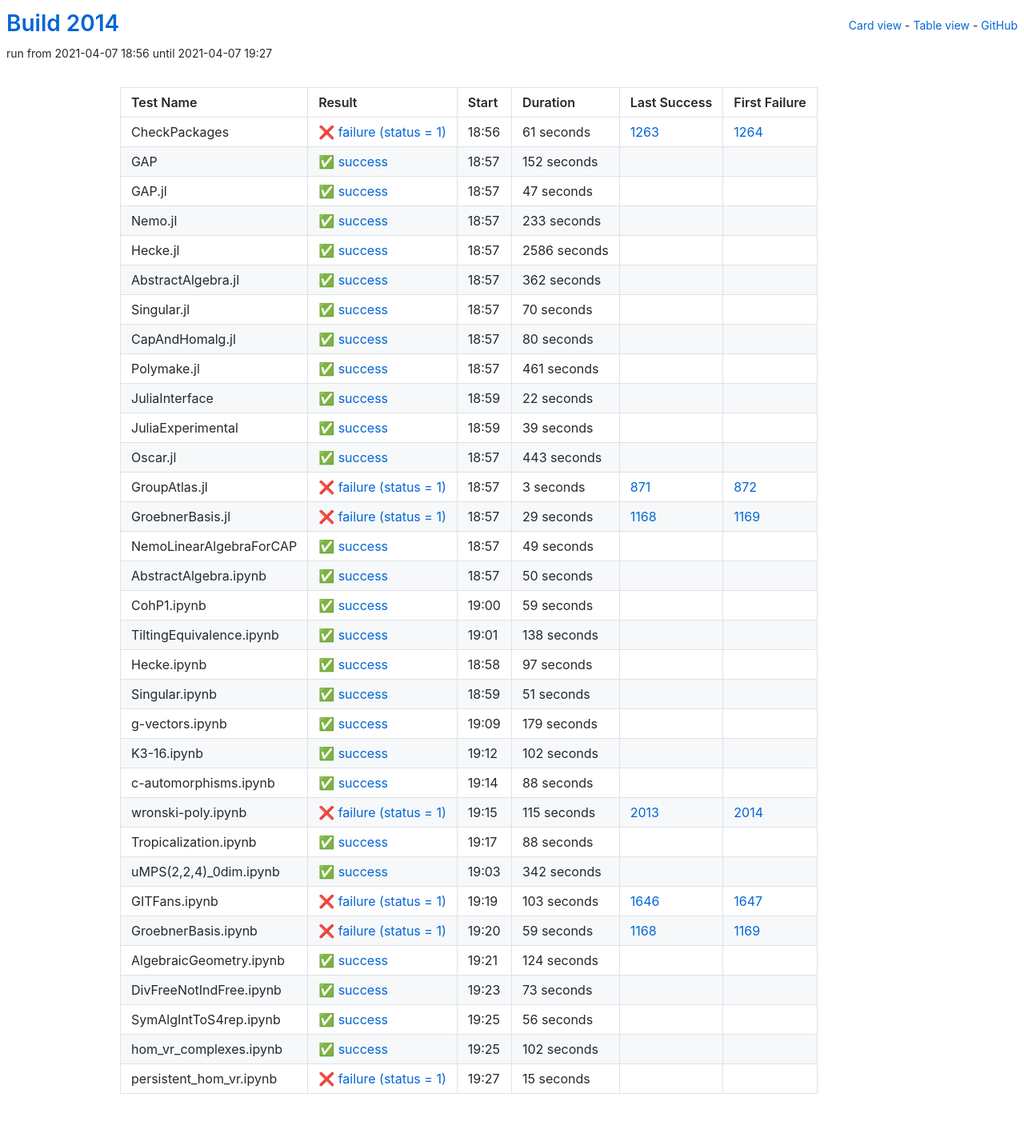
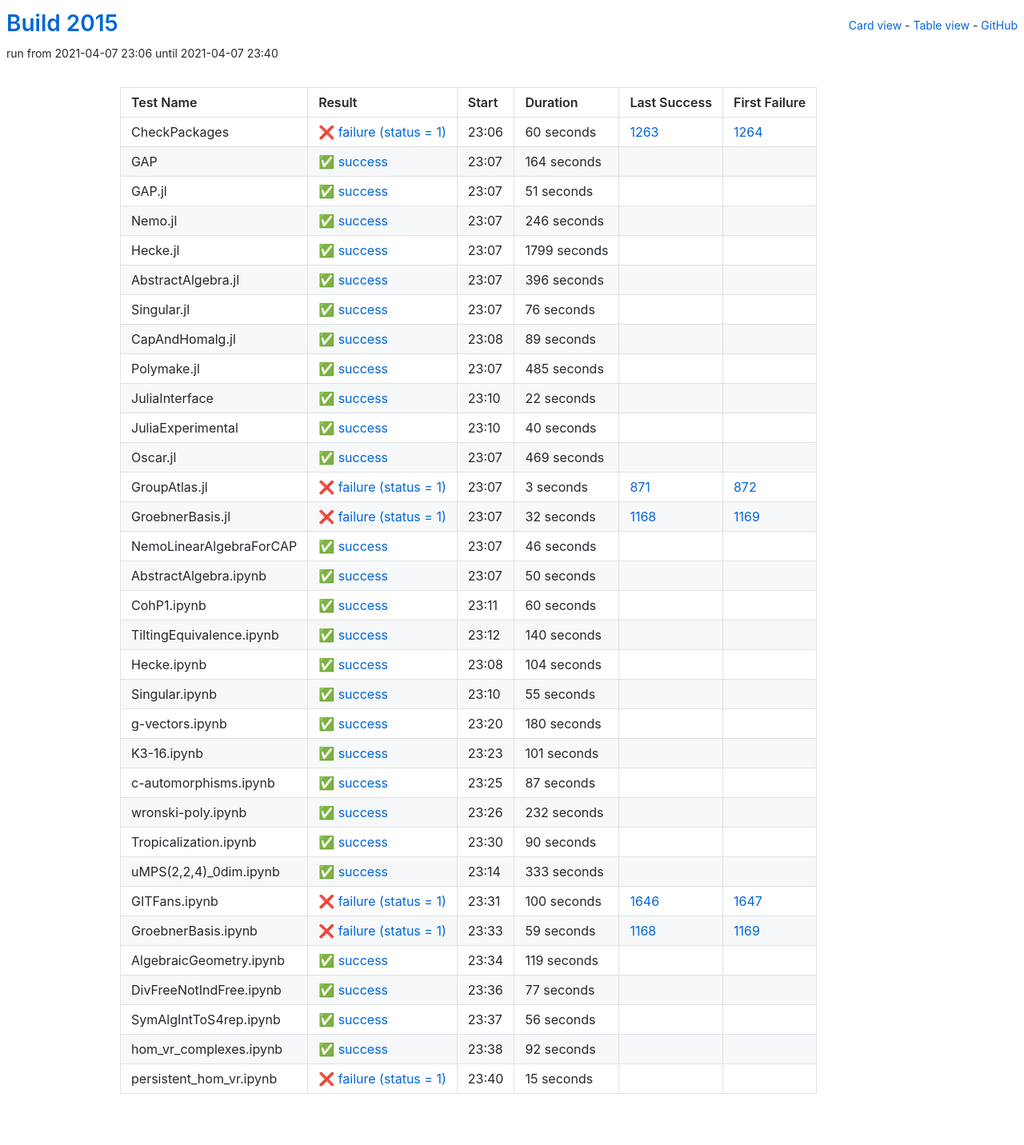
Before and after one commit to oscar-system/oscar-ci-status-stable, a Jekyll site: the page built from table.html, in a window 1280 px wide. Shown: the whole page at 80% size. Built offline with Jekyll 4.4.1, drawn with Linux system fonts in a browser that asks for light colours.

Commit message:
Build #2015

```diff
--- a/_data/ci.yml
+++ b/_data/ci.yml
@@ -1,6 +1,6 @@
 ---
-build: 2014
-build_url: https://oscarci.mathematik.uni-kl.de/job/oscar-stable/2014/
+build: 2015
+build_url: https://oscarci.mathematik.uni-kl.de/job/oscar-stable/2015/
 job: oscar-stable
 organization: oscar-system
 repo: oscar-ci-status-stable
@@ -8,116 +8,116 @@ repourl: https://github.com/oscar-system/oscar-ci-status-stable
 tests:
 - name: CheckPackages
   id: checkpackages
-  log: https://oscarci.mathematik.uni-kl.de/job/oscar-stable/2014/artifact/logs/build-2014/CheckPackages.log
-  start: 2021-04-07 18:56
+  log: https://oscarci.mathematik.uni-kl.de/job/oscar-stable/2015/artifact/logs/build-2015/CheckPackages.log
+  start: 2021-04-07 23:06
   success: false
   exitcode: 1
   status: failure
-  duration: 61
+  duration: 60
   last_success: 1263
   last_success_url: https://oscarci.mathematik.uni-kl.de/job/oscar-stable/1263/
   first_failure: 1264
   first_failure_url: https://oscarci.mathematik.uni-kl.de/job/oscar-stable/1264/
 - name: GAP
   id: gap
-  log: https://oscarci.mathematik.uni-kl.de/job/oscar-stable/2014/artifact/logs/build-2014/GAP.log
-  start: 2021-04-07 18:57
+  log: https://oscarci.mathematik.uni-kl.de/job/oscar-stable/2015/artifact/logs/build-2015/GAP.log
+  start: 2021-04-07 23:07
   success: true
   exitcode: 0
   status: success
-  duration: 152
+  duration: 164
   last_success: false
   last_success_url:
   first_failure: false
   first_failure_url:
 - name: GAP.jl
   id: gap-jl
-  log: https://oscarci.mathematik.uni-kl.de/job/oscar-stable/2014/artifact/logs/build-2014/GAP.jl.log
-  start: 2021-04-07 18:57
+  log: https://oscarci.mathematik.uni-kl.de/job/oscar-stable/2015/artifact/logs/build-2015/GAP.jl.log
+  start: 2021-04-07 23:07
   success: true
   exitcode: 0
   status: success
-  duration: 47
+  duration: 51
   last_success: false
   last_success_url:
   first_failure: false
   first_failure_url:
 - name: Nemo.jl
   id: nemo-jl
-  log: https://oscarci.mathematik.uni-kl.de/job/oscar-stable/2014/artifact/logs/build-2014/Nemo.jl.log
-  start: 2021-04-07 18:57
+  log: https://oscarci.mathematik.uni-kl.de/job/oscar-stable/2015/artifact/logs/build-2015/Nemo.jl.log
+  start: 2021-04-07 23:07
   success: true
   exitcode: 0
   status: success
-  duration: 233
+  duration: 246
   last_success: false
   last_success_url:
   first_failure: false
   first_failure_url:
 - name: Hecke.jl
   id: hecke-jl
-  log: https://oscarci.mathematik.uni-kl.de/job/oscar-stable/2014/artifact/logs/build-2014/Hecke.jl.log
-  start: 2021-04-07 18:57
+  log: https://oscarci.mathematik.uni-kl.de/job/oscar-stable/2015/artifact/logs/build-2015/Hecke.jl.log
+  start: 2021-04-07 23:07
   success: true
   exitcode: 0
   status: success
-  duration: 2586
+  duration: 1799
   last_success: false
   last_success_url:
   first_failure: false
   first_failure_url:
 - name: AbstractAlgebra.jl
   id: abstractalgebra-jl
-  log: https://oscarci.mathematik.uni-kl.de/job/oscar-stable/2014/artifact/logs/build-2014/AbstractAlgebra.jl.log
-  start: 2021-04-07 18:57
+  log: https://oscarci.mathematik.uni-kl.de/job/oscar-stable/2015/artifact/logs/build-2015/AbstractAlgebra.jl.log
+  start: 2021-04-07 23:07
   success: true
   exitcode: 0
   status: success
-  duration: 362
+  duration: 396
   last_success: false
   last_success_url:
   first_failure: false
   first_failure_url:
 - name: Singular.jl
   id: singular-jl
-  log: https://oscarci.mathematik.uni-kl.de/job/oscar-stable/2014/artifact/logs/build-2014/Singular.jl.log
-  start: 2021-04-07 18:57
+  log: https://oscarci.mathematik.uni-kl.de/job/oscar-stable/2015/artifact/logs/build-2015/Singular.jl.log
+  start: 2021-04-07 23:07
   success: true
   exitcode: 0
   status: success
-  duration: 70
+  duration: 76
   last_success: false
   last_success_url:
   first_failure: false
   first_failure_url:
 - name: CapAndHomalg.jl
   id: capandhomalg-jl
-  log: https://oscarci.mathematik.uni-kl.de/job/oscar-stable/2014/artifact/logs/build-2014/CapAndHomalg.jl.log
-  start: 2021-04-07 18:57
+  log: https://oscarci.mathematik.uni-kl.de/job/oscar-stable/2015/artifact/logs/build-2015/CapAndHomalg.jl.log
+  start: 2021-04-07 23:08
   success: true
   exitcode: 0
   status: success
-  duration: 80
+  duration: 89
   last_success: false
   last_success_url:
   first_failure: false
   first_failure_url:
 - name: Polymake.jl
   id: polymake-jl
-  log: https://oscarci.mathematik.uni-kl.de/job/oscar-stable/2014/artifact/logs/build-2014/Polymake.jl.log
-  start: 2021-04-07 18:57
+  log: https://oscarci.mathematik.uni-kl.de/job/oscar-stable/2015/artifact/logs/build-2015/Polymake.jl.log
+  start: 2021-04-07 23:07
   success: true
   exitcode: 0
   status: success
-  duration: 461
+  duration: 485
   last_success: false
   last_success_url:
   first_failure: false
   first_failure_url:
 - name: JuliaInterface
   id: juliainterface
-  log: https://oscarci.mathematik.uni-kl.de/job/oscar-stable/2014/artifact/logs/build-2014/JuliaInterface.log
-  start: 2021-04-07 18:59
+  log: https://oscarci.mathematik.uni-kl.de/job/oscar-stable/2015/artifact/logs/build-2015/JuliaInterface.log
+  start: 2021-04-07 23:10
   success: true
   exitcode: 0
   status: success
@@ -128,32 +128,32 @@ tests:
   first_failure_url:
 - name: JuliaExperimental
   id: juliaexperimental
-  log: https://oscarci.mathematik.uni-kl.de/job/oscar-stable/2014/artifact/logs/build-2014/JuliaExperimental.log
-  start: 2021-04-07 18:59
+  log: https://oscarci.mathematik.uni-kl.de/job/oscar-stable/2015/artifact/logs/build-2015/JuliaExperimental.log
+  start: 2021-04-07 23:10
   success: true
   exitcode: 0
   status: success
-  duration: 39
+  duration: 40
   last_success: false
   last_success_url:
   first_failure: false
   first_failure_url:
 - name: Oscar.jl
   id: oscar-jl
-  log: https://oscarci.mathematik.uni-kl.de/job/oscar-stable/2014/artifact/logs/build-2014/Oscar.jl.log
-  start: 2021-04-07 18:57
+  log: https://oscarci.mathematik.uni-kl.de/job/oscar-stable/2015/artifact/logs/build-2015/Oscar.jl.log
+  start: 2021-04-07 23:07
   success: true
   exitcode: 0
   status: success
-  duration: 443
+  duration: 469
   last_success: false
   last_success_url:
   first_failure: false
   first_failure_url:
 - name: GroupAtlas.jl
   id: groupatlas-jl
-  log: https://oscarci.mathematik.uni-kl.de/job/oscar-stable/2014/artifact/logs/build-2014/GroupAtlas.jl.log
-  start: 2021-04-07 18:57
+  log: https://oscarci.mathematik.uni-kl.de/job/oscar-stable/2015/artifact/logs/build-2015/GroupAtlas.jl.log
+  start: 2021-04-07 23:07
   success: false
   exitcode: 1
   status: failure
@@ -164,32 +164,32 @@ tests:
   first_failure_url: https://oscarci.mathematik.uni-kl.de/job/oscar-stable/872/
 - name: GroebnerBasis.jl
   id: groebnerbasis-jl
-  log: https://oscarci.mathematik.uni-kl.de/job/oscar-stable/2014/artifact/logs/build-2014/GroebnerBasis.jl.log
-  start: 2021-04-07 18:57
+  log: https://oscarci.mathematik.uni-kl.de/job/oscar-stable/2015/artifact/logs/build-2015/GroebnerBasis.jl.log
+  start: 2021-04-07 23:07
   success: false
   exitcode: 1
   status: failure
-  duration: 29
+  duration: 32
   last_success: 1168
   last_success_url: https://oscarci.mathematik.uni-kl.de/job/oscar-stable/1168/
   first_failure: 1169
   first_failure_url: https://oscarci.mathematik.uni-kl.de/job/oscar-stable/1169/
 - name: NemoLinearAlgebraForCAP
   id: nemolinearalgebraforcap
-  log: https://oscarci.mathematik.uni-kl.de/job/oscar-stable/2014/artifact/logs/build-2014/NemoLinearAlgebraForCAP.log
-  start: 2021-04-07 18:57
+  log: https://oscarci.mathematik.uni-kl.de/job/oscar-stable/2015/artifact/logs/build-2015/NemoLinearAlgebraForCAP.log
+  start: 2021-04-07 23:07
   success: true
   exitcode: 0
   status: success
-  duration: 49
+  duration: 46
   last_success: false
   last_success_url:
   first_failure: false
   first_failure_url:
 - name: AbstractAlgebra.ipynb
   id: abstractalgebra-ipynb
-  log: https://oscarci.mathematik.uni-kl.de/job/oscar-stable/2014/artifact/logs/build-2014/AbstractAlgebra.ipynb.log
-  start: 2021-04-07 18:57
+  log: https://oscarci.mathematik.uni-kl.de/job/oscar-stable/2015/artifact/logs/build-2015/AbstractAlgebra.ipynb.log
+  start: 2021-04-07 23:07
   success: true
   exitcode: 0
   status: success
@@ -200,140 +200,140 @@ tests:
   first_failure_url:
 - name: CohP1.ipynb
   id: cohp1-ipynb
-  log: https://oscarci.mathematik.uni-kl.de/job/oscar-stable/2014/artifact/logs/build-2014/CohP1.ipynb.log
-  start: 2021-04-07 19:00
+  log: https://oscarci.mathematik.uni-kl.de/job/oscar-stable/2015/artifact/logs/build-2015/CohP1.ipynb.log
+  start: 2021-04-07 23:11
   success: true
   exitcode: 0
   status: success
-  duration: 59
+  duration: 60
   last_success: false
   last_success_url:
   first_failure: false
   first_failure_url:
 - name: TiltingEquivalence.ipynb
   id: tiltingequivalence-ipynb
-  log: https://oscarci.mathematik.uni-kl.de/job/oscar-stable/2014/artifact/logs/build-2014/TiltingEquivalence.ipynb.log
-  start: 2021-04-07 19:01
+  log: https://oscarci.mathematik.uni-kl.de/job/oscar-stable/2015/artifact/logs/build-2015/TiltingEquivalence.ipynb.log
+  start: 2021-04-07 23:12
   success: true
   exitcode: 0
   status: success
-  duration: 138
+  duration: 140
   last_success: false
   last_success_url:
   first_failure: false
   first_failure_url:
 - name: Hecke.ipynb
   id: hecke-ipynb
-  log: https://oscarci.mathematik.uni-kl.de/job/oscar-stable/2014/artifact/logs/build-2014/Hecke.ipynb.log
-  start: 2021-04-07 18:58
+  log: https://oscarci.mathematik.uni-kl.de/job/oscar-stable/2015/artifact/logs/build-2015/Hecke.ipynb.log
+  start: 2021-04-07 23:08
   success: true
   exitcode: 0
   status: success
-  duration: 97
+  duration: 104
   last_success: false
   last_success_url:
   first_failure: false
   first_failure_url:
 - name: Singular.ipynb
   id: singular-ipynb
-  log: https://oscarci.mathematik.uni-kl.de/job/oscar-stable/2014/artifact/logs/build-2014/Singular.ipynb.log
-  start: 2021-04-07 18:59
+  log: https://oscarci.mathematik.uni-kl.de/job/oscar-stable/2015/artifact/logs/build-2015/Singular.ipynb.log
+  start: 2021-04-07 23:10
   success: true
   exitcode: 0
   status: success
-  duration: 51
+  duration: 55
   last_success: false
   last_success_url:
   first_failure: false
   first_failure_url:
 - name: g-vectors.ipynb
   id: g-vectors-ipynb
-  log: https://oscarci.mathematik.uni-kl.de/job/oscar-stable/2014/artifact/logs/build-2014/g-vectors.ipynb.log
-  start: 2021-04-07 19:09
+  log: https://oscarci.mathematik.uni-kl.de/job/oscar-stable/2015/artifact/logs/build-2015/g-vectors.ipynb.log
+  start: 2021-04-07 23:20
   success: true
   exitcode: 0
   status: success
-  duration: 179
+  duration: 180
   last_success: false
   last_success_url:
   first_failure: false
   first_failure_url:
 - name: K3-16.ipynb
   id: k3-16-ipynb
-  log: https://oscarci.mathematik.uni-kl.de/job/oscar-stable/2014/artifact/logs/build-2014/K3-16.ipynb.log
-  start: 2021-04-07 19:12
+  log: https://oscarci.mathematik.uni-kl.de/job/oscar-stable/2015/artifact/logs/build-2015/K3-16.ipynb.log
+  start: 2021-04-07 23:23
   success: true
   exitcode: 0
   status: success
-  duration: 102
+  duration: 101
   last_success: false
   last_success_url:
   first_failure: false
   first_failure_url:
 - name: c-automorphisms.ipynb
   id: c-automorphisms-ipynb
-  log: https://oscarci.mathematik.uni-kl.de/job/oscar-stable/2014/artifact/logs/build-2014/c-automorphisms.ipynb.log
-  start: 2021-04-07 19:14
+  log: https://oscarci.mathematik.uni-kl.de/job/oscar-stable/2015/artifact/logs/build-2015/c-automorphisms.ipynb.log
+  start: 2021-04-07 23:25
   success: true
   exitcode: 0
   status: success
-  duration: 88
+  duration: 87
   last_success: false
   last_success_url:
   first_failure: false
   first_failure_url:
 - name: wronski-poly.ipynb
   id: wronski-poly-ipynb
-  log: https://oscarci.mathematik.uni-kl.de/job/oscar-stable/2014/artifact/logs/build-2014/wronski-poly.ipynb.log
-  start: 2021-04-07 19:15
-  success: false
-  exitcode: 1
-  status: failure
-  duration: 115
-  last_success: 2013
-  last_success_url: https://oscarci.mathematik.uni-kl.de/job/oscar-stable/2013/
-  first_failure: 2014
-  first_failure_url: https://oscarci.mathematik.uni-kl.de/job/oscar-stable/2014/
-- name: Tropicalization.ipynb
-  id: tropicalization-ipynb
-  log: https://oscarci.mathematik.uni-kl.de/job/oscar-stable/2014/artifact/logs/build-2014/Tropicalization.ipynb.log
-  start: 2021-04-07 19:17
+  log: https://oscarci.mathematik.uni-kl.de/job/oscar-stable/2015/artifact/logs/build-2015/wronski-poly.ipynb.log
+  start: 2021-04-07 23:26
   success: true
   exitcode: 0
   status: success
-  duration: 88
+  duration: 232
+  last_success: false
+  last_success_url:
+  first_failure: false
+  first_failure_url:
+- name: Tropicalization.ipynb
+  id: tropicalization-ipynb
+  log: https://oscarci.mathematik.uni-kl.de/job/oscar-stable/2015/artifact/logs/build-2015/Tropicalization.ipynb.log
+  start: 2021-04-07 23:30
+  success: true
+  exitcode: 0
+  status: success
+  duration: 90
   last_success: false
   last_success_url:
   first_failure: false
   first_failure_url:
 - name: uMPS(2,2,4)_0dim.ipynb
   id: umps-2-2-4-0dim-ipynb
-  log: https://oscarci.mathematik.uni-kl.de/job/oscar-stable/2014/artifact/logs/build-2014/uMPS-2-2-4-_0dim.ipynb.log
-  start: 2021-04-07 19:03
+  log: https://oscarci.mathematik.uni-kl.de/job/oscar-stable/2015/artifact/logs/build-2015/uMPS-2-2-4-_0dim.ipynb.log
+  start: 2021-04-07 23:14
   success: true
   exitcode: 0
   status: success
-  duration: 342
+  duration: 333
   last_success: false
   last_success_url:
   first_failure: false
   first_failure_url:
 - name: GITFans.ipynb
   id: gitfans-ipynb
-  log: https://oscarci.mathematik.uni-kl.de/job/oscar-stable/2014/artifact/logs/build-2014/GITFans.ipynb.log
-  start: 2021-04-07 19:19
+  log: https://oscarci.mathematik.uni-kl.de/job/oscar-stable/2015/artifact/logs/build-2015/GITFans.ipynb.log
+  start: 2021-04-07 23:31
   success: false
   exitcode: 1
   status: failure
-  duration: 103
+  duration: 100
   last_success: 1646
   last_success_url: https://oscarci.mathematik.uni-kl.de/job/oscar-stable/1646/
   first_failure: 1647
   first_failure_url: https://oscarci.mathematik.uni-kl.de/job/oscar-stable/1647/
 - name: GroebnerBasis.ipynb
   id: groebnerbasis-ipynb
-  log: https://oscarci.mathematik.uni-kl.de/job/oscar-stable/2014/artifact/logs/build-2014/GroebnerBasis.ipynb.log
-  start: 2021-04-07 19:20
+  log: https://oscarci.mathematik.uni-kl.de/job/oscar-stable/2015/artifact/logs/build-2015/GroebnerBasis.ipynb.log
+  start: 2021-04-07 23:33
   success: false
   exitcode: 1
   status: failure
@@ -344,32 +344,32 @@ tests:
   first_failure_url: https://oscarci.mathematik.uni-kl.de/job/oscar-stable/1169/
 - name: AlgebraicGeometry.ipynb
   id: algebraicgeometry-ipynb
-  log: https://oscarci.mathematik.uni-kl.de/job/oscar-stable/2014/artifact/logs/build-2014/AlgebraicGeometry.ipynb.log
-  start: 2021-04-07 19:21
+  log: https://oscarci.mathematik.uni-kl.de/job/oscar-stable/2015/artifact/logs/build-2015/AlgebraicGeometry.ipynb.log
+  start: 2021-04-07 23:34
   success: true
   exitcode: 0
   status: success
-  duration: 124
+  duration: 119
   last_success: false
   last_success_url:
   first_failure: false
   first_failure_url:
 - name: DivFreeNotIndFree.ipynb
   id: divfreenotindfree-ipynb
-  log: https://oscarci.mathematik.uni-kl.de/job/oscar-stable/2014/artifact/logs/build-2014/DivFreeNotIndFree.ipynb.log
-  start: 2021-04-07 19:23
+  log: https://oscarci.mathematik.uni-kl.de/job/oscar-stable/2015/artifact/logs/build-2015/DivFreeNotIndFree.ipynb.log
+  start: 2021-04-07 23:36
   success: true
   exitcode: 0
   status: success
-  duration: 73
+  duration: 77
   last_success: false
   last_success_url:
   first_failure: false
   first_failure_url:
 - name: SymAlgIntToS4rep.ipynb
   id: symalginttos4rep-ipynb
-  log: https://oscarci.mathematik.uni-kl.de/job/oscar-stable/2014/artifact/logs/build-2014/SymAlgIntToS4rep.ipynb.log
-  start: 2021-04-07 19:25
+  log: https://oscarci.mathematik.uni-kl.de/job/oscar-stable/2015/artifact/logs/build-2015/SymAlgIntToS4rep.ipynb.log
+  start: 2021-04-07 23:37
   success: true
   exitcode: 0
   status: success
@@ -380,20 +380,20 @@ tests:
   first_failure_url:
 - name: hom_vr_complexes.ipynb
   id: hom-vr-complexes-ipynb
-  log: https://oscarci.mathematik.uni-kl.de/job/oscar-stable/2014/artifact/logs/build-2014/hom_vr_complexes.ipynb.log
-  start: 2021-04-07 19:25
+  log: https://oscarci.mathematik.uni-kl.de/job/oscar-stable/2015/artifact/logs/build-2015/hom_vr_complexes.ipynb.log
+  start: 2021-04-07 23:38
   success: true
   exitcode: 0
   status: success
-  duration: 102
+  duration: 92
   last_success: false
   last_success_url:
   first_failure: false
   first_failure_url:
 - name: persistent_hom_vr.ipynb
   id: persistent-hom-vr-ipynb
-  log: https://oscarci.mathematik.uni-kl.de/job/oscar-stable/2014/artifact/logs/build-2014/persistent_hom_vr.ipynb.log
-  start: 2021-04-07 19:27
+  log: https://oscarci.mathematik.uni-kl.de/job/oscar-stable/2015/artifact/logs/build-2015/persistent_hom_vr.ipynb.log
+  start: 2021-04-07 23:40
   success: false
   exitcode: 1
   status: failure
```
Also changed, not shown: README.md.
